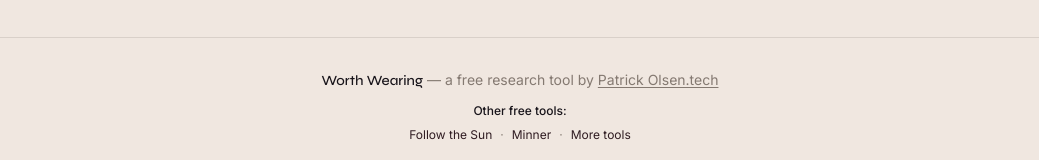
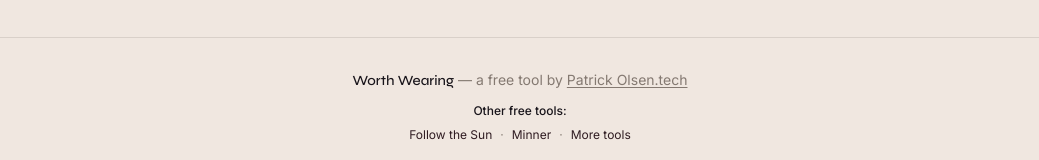
Before and after one commit to tb27j44n5x-oss/worth-wearing, a React (Vite) app: page / in a window 1280 px wide. Shown: the part 1337-1497 px from the top of the page, without its empty margins (120-1159 px from the left). Built offline with nearby package versions, Linux system fonts and the light colour scheme; no server answers.

Commit message:
File changes

```diff
--- a/src/pages/SearchPage.jsx
+++ b/src/pages/SearchPage.jsx
@@ -209,7 +209,7 @@ export default function SearchPage() {
       <footer className="border-t border-border py-8 text-center space-y-3">
         <div className="text-sm text-muted-foreground">
           <span className="font-syne font-medium text-foreground">Worth Wearing</span>
-          {" "}— a free research tool by{" "}
+          {" "}— a free tool by{" "}
           <a href="https://patrickolsen.tech" className="underline underline-offset-2 hover:text-foreground transition-colors">Patrick Olsen.tech</a>
         </div>
         <div className="text-xs text-muted-foreground space-y-1">
```
